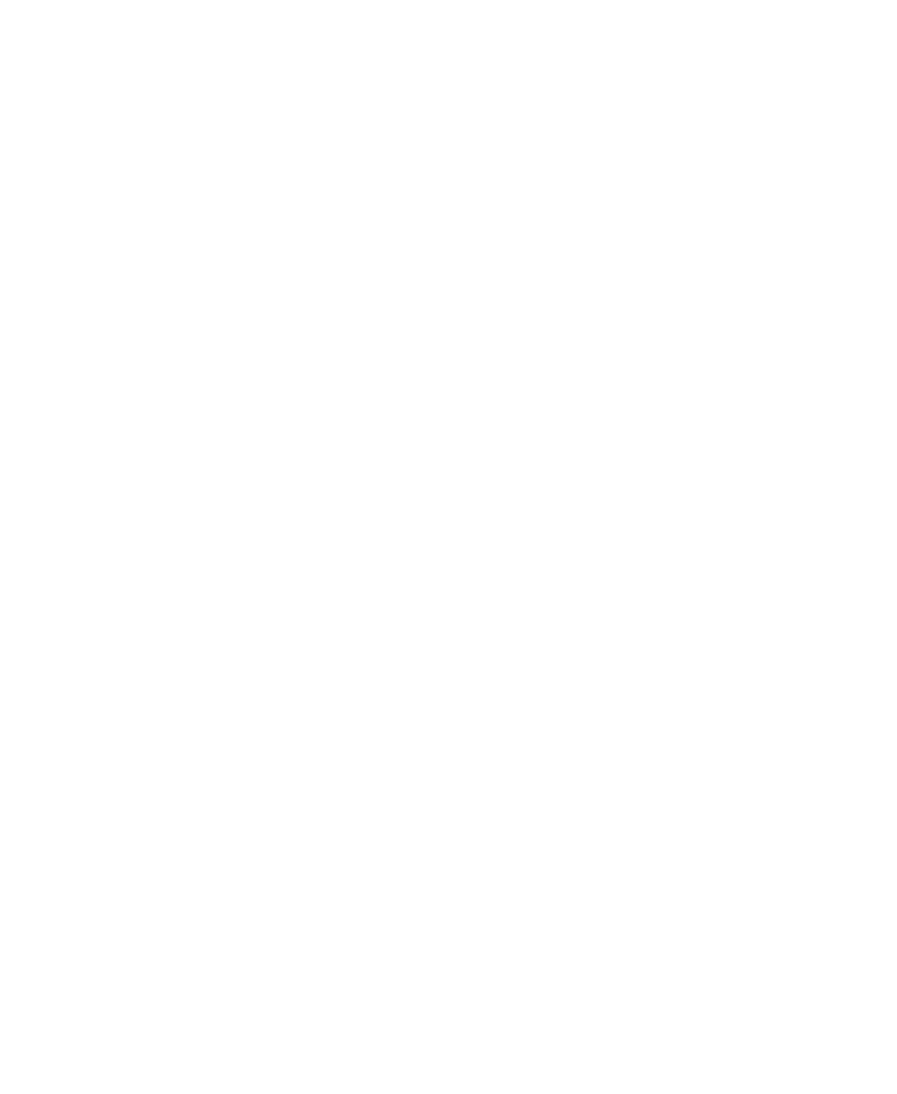
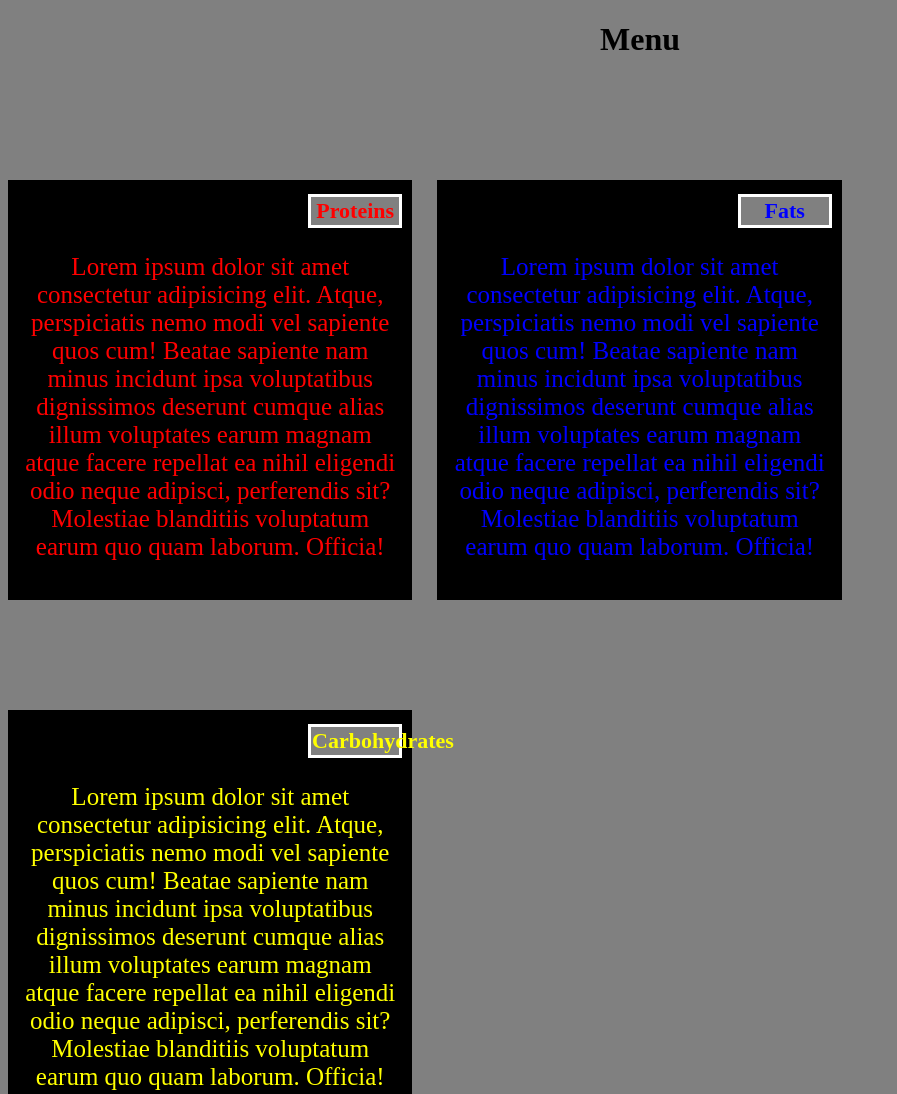
Before and after one commit to Mokibear/Assignment02, a plain HTML site: page index.html in a window 1280 px wide. Shown: the top 1094 px of the page, without its empty margins (0-897 px from the left). Before the commit the page ends 800 px from the top, so only its background shows below. Drawn offline with Linux system fonts and the light colour scheme.

Commit message:
Content for assignment

```diff
--- /dev/null
+++ b/body01.css
@@ -0,0 +1,43 @@
+* {
+    box-sizing: border-box;
+}
+
+h2 {
+    background: grey;
+    border: 3px solid white;
+    font-size: 22px;
+    color: red;
+    font-weight: bolder;
+    text-align: 78%;
+    position: relative;
+    left: 76%;
+    width: 25%;
+    margin: 0px;
+    margin-bottom: 5px;
+    padding: 1px
+}
+
+.all-columns {
+    float: left;
+    width: 32.00%;
+    padding: 13px;
+    min-height: 300px;
+    border: 1px solid ;
+    text-align: center;
+    margin-right: 25px;
+    margin-bottom: 10px;
+    margin-top: 100px;
+    font-size: 25px;
+}
+
+.all-rows::after {
+    content: "";
+    display: table;
+    clear: both;
+}
+
+@media screen and (max-width: 768px) {
+    .all-columns {
+        width: 100%;
+    }
+}
--- a/index.html
+++ b/index.html
@@ -3,9 +3,29 @@
 <head>
     <meta charset="UTF-8">
     <meta name="viewport" content="width=device-width, initial-scale=1.0">
-    <title>Document</title>
+    <title>Assignment 02</title>
+    <link rel="stylesheet" href="body01.css">
+    <style>
+        h1 {
+            text-align: center;
+        }
+    </style>
 </head>
-<body>
-
+<body style="background-color: grey;">
+    <h1>Menu</h1>
+    <div class="all-rows">
+        <div class="all-columns" style="background-color: black;">
+            <h2 style="color: red;">Proteins</h1>
+            <p style="color: red;">Lorem ipsum dolor sit amet consectetur adipisicing elit. Atque, perspiciatis nemo modi vel sapiente quos cum! Beatae sapiente nam minus incidunt ipsa voluptatibus dignissimos deserunt cumque alias illum voluptates earum magnam atque facere repellat ea nihil eligendi odio neque adipisci, perferendis sit? Molestiae blanditiis voluptatum earum quo quam laborum. Officia!</p>
+        </div>
+        <div class="all-columns" style="background-color: black;">
+            <h2 style="color: blue;">Fats</h1>
+            <p style="color: blue;">Lorem ipsum dolor sit amet consectetur adipisicing elit. Atque, perspiciatis nemo modi vel sapiente quos cum! Beatae sapiente nam minus incidunt ipsa voluptatibus dignissimos deserunt cumque alias illum voluptates earum magnam atque facere repellat ea nihil eligendi odio neque adipisci, perferendis sit? Molestiae blanditiis voluptatum earum quo quam laborum. Officia!</p>
+        </div>
+        <div class="all-columns" style="background-color: black;">
+            <h2 style="color: yellow;">Carbohydrates</h1>
+            <p style="color: yellow;">Lorem ipsum dolor sit amet consectetur adipisicing elit. Atque, perspiciatis nemo modi vel sapiente quos cum! Beatae sapiente nam minus incidunt ipsa voluptatibus dignissimos deserunt cumque alias illum voluptates earum magnam atque facere repellat ea nihil eligendi odio neque adipisci, perferendis sit? Molestiae blanditiis voluptatum earum quo quam laborum. Officia!</p>
+        </div>
+    </div>
 </body>
 </html>
```
